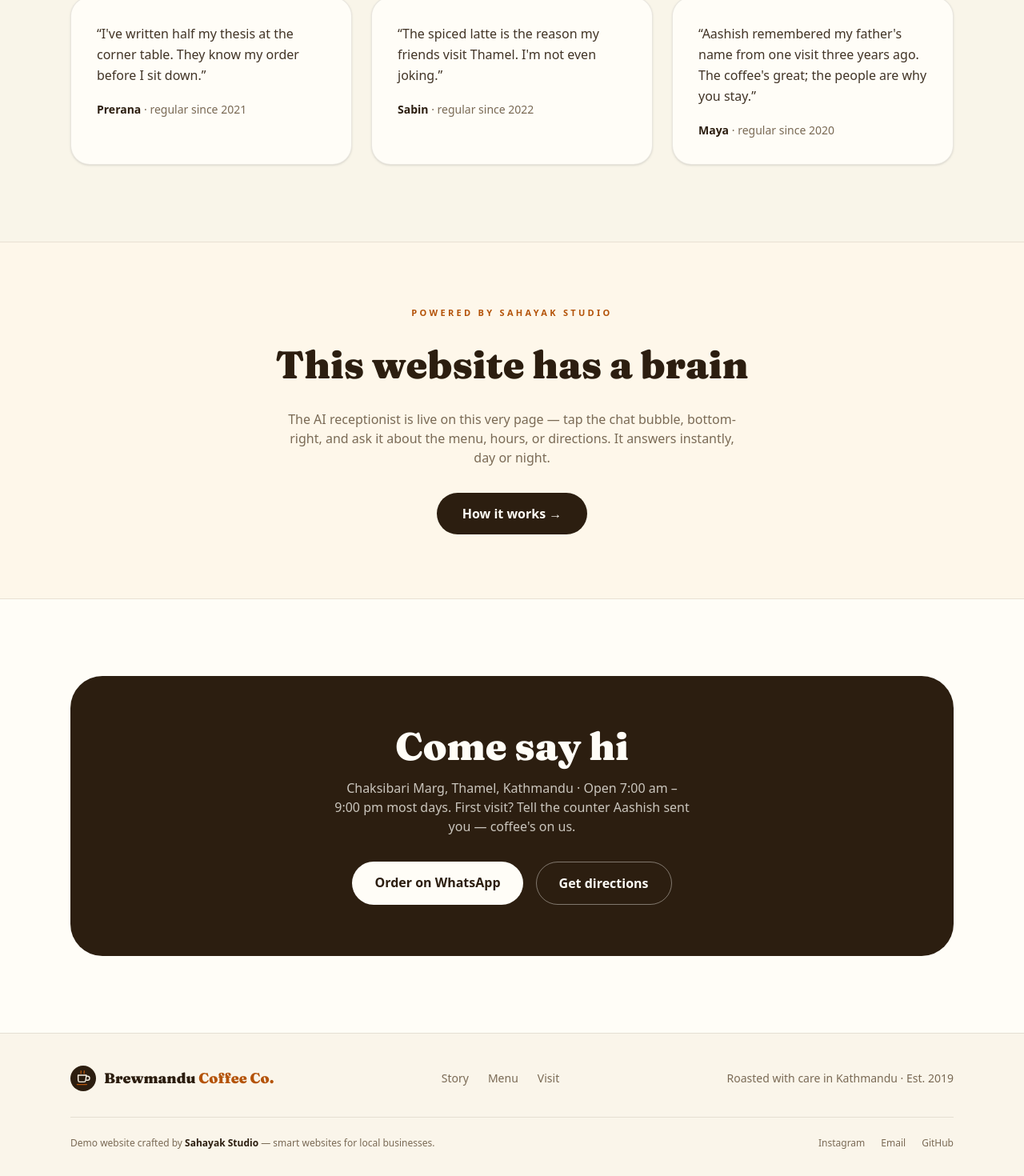
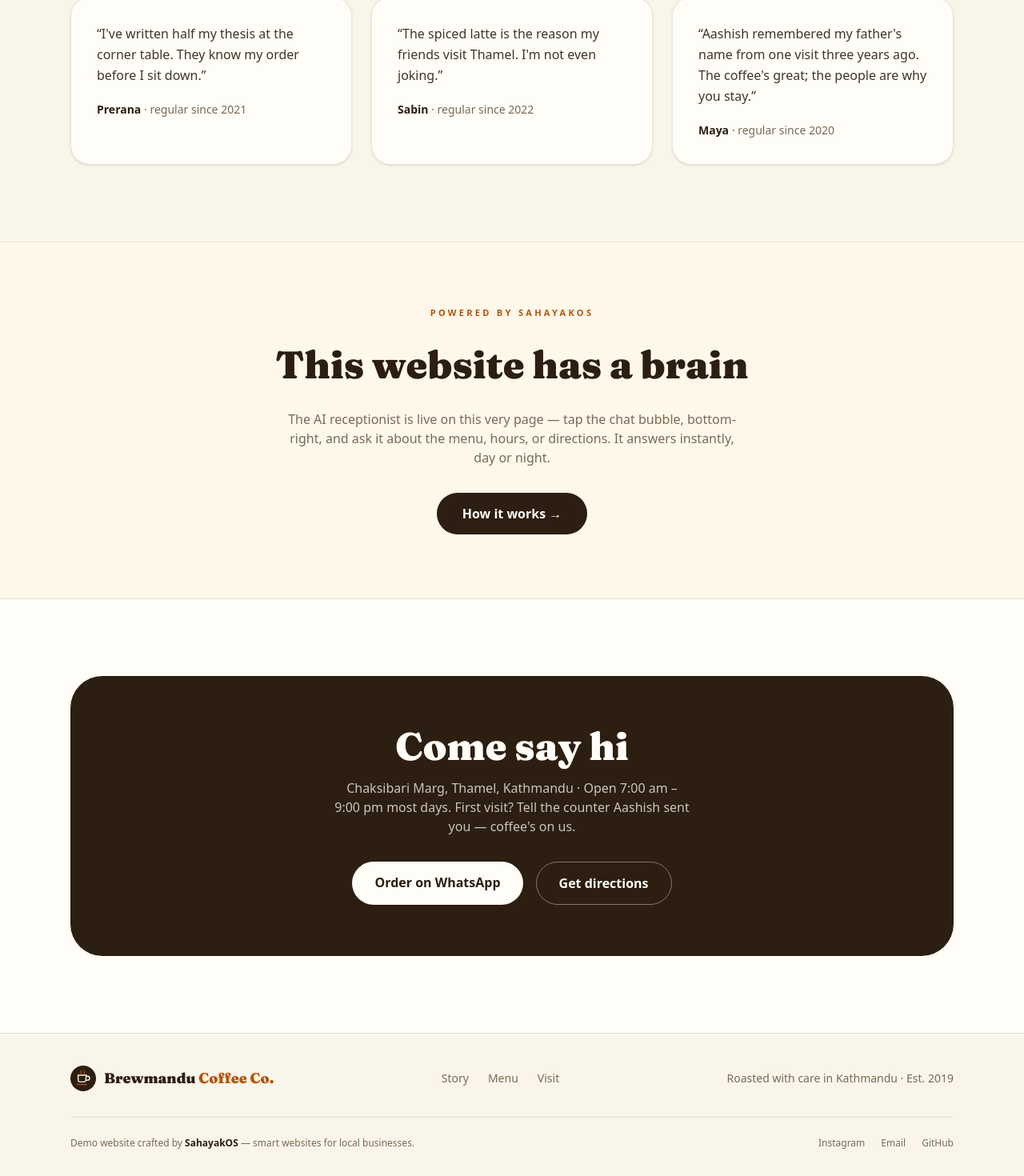
Before and after one commit to diwashUI/brewmandu-demo, a Next.js app: page / in a window 1280 px wide. Shown: the part 2425-3895 px from the top of the page at 80% size. Built offline with nearby package versions, Linux system fonts and the light colour scheme.

Commit message:
Rebrand: Sahayak Studio -> SahayakOS, widget points to sahayakos.vercel.app

```diff
--- a/app/page.tsx
+++ b/app/page.tsx
@@ -150,7 +150,7 @@ export default function Home() {
           <Reveal>
             <div className="flex flex-col items-center gap-8 text-center">
               <p className="text-[11px] font-semibold uppercase tracking-[0.3em] text-caramel">
-                Powered by Sahayak Studio
+                Powered by SahayakOS
               </p>
               <h2 className="max-w-2xl font-display text-4xl font-black text-espresso sm:text-5xl">
                 This website has a brain
@@ -161,7 +161,7 @@ export default function Home() {
                 directions. It answers instantly, day or night.
               </p>
               <a
-                href="https://sahayak-studio.vercel.app"
+                href="https://sahayakos.vercel.app"
                 target="_blank"
                 rel="noopener noreferrer"
                 className="rounded-full bg-espresso px-8 py-3.5 font-bold text-cream transition hover:bg-caramel-dark"
--- a/components/AgentChat.tsx
+++ b/components/AgentChat.tsx
@@ -3,11 +3,11 @@
 import { useEffect, useRef, useState } from "react";
 
 /**
- * Floating AI-receptionist widget. It talks to the Sahayak Studio backend
+ * Floating AI-receptionist widget. It talks to the SahayakOS backend
  * (one shared brain) — the same endpoint the studio demo page uses.
  * Drop <AgentChat /> in the site layout and every page gets the assistant.
  */
-const API = "https://sahayak-studio.vercel.app/api/chat";
+const API = "https://sahayakos.vercel.app/api/chat";
 
 interface Msg {
   role: "user" | "agent";
--- a/components/Footer.tsx
+++ b/components/Footer.tsx
@@ -26,7 +26,7 @@ export default function Footer() {
         </div>
         <div className="mt-8 flex flex-col items-center justify-between gap-3 border-t border-espresso/10 pt-6 text-xs text-muted sm:flex-row">
           <span>
-            Demo website crafted by <span className="font-semibold text-espresso">Sahayak Studio</span> — smart
+            Demo website crafted by <span className="font-semibold text-espresso">SahayakOS</span> — smart
             websites for local businesses.
           </span>
           <div className="flex items-center gap-5 font-medium">
```
